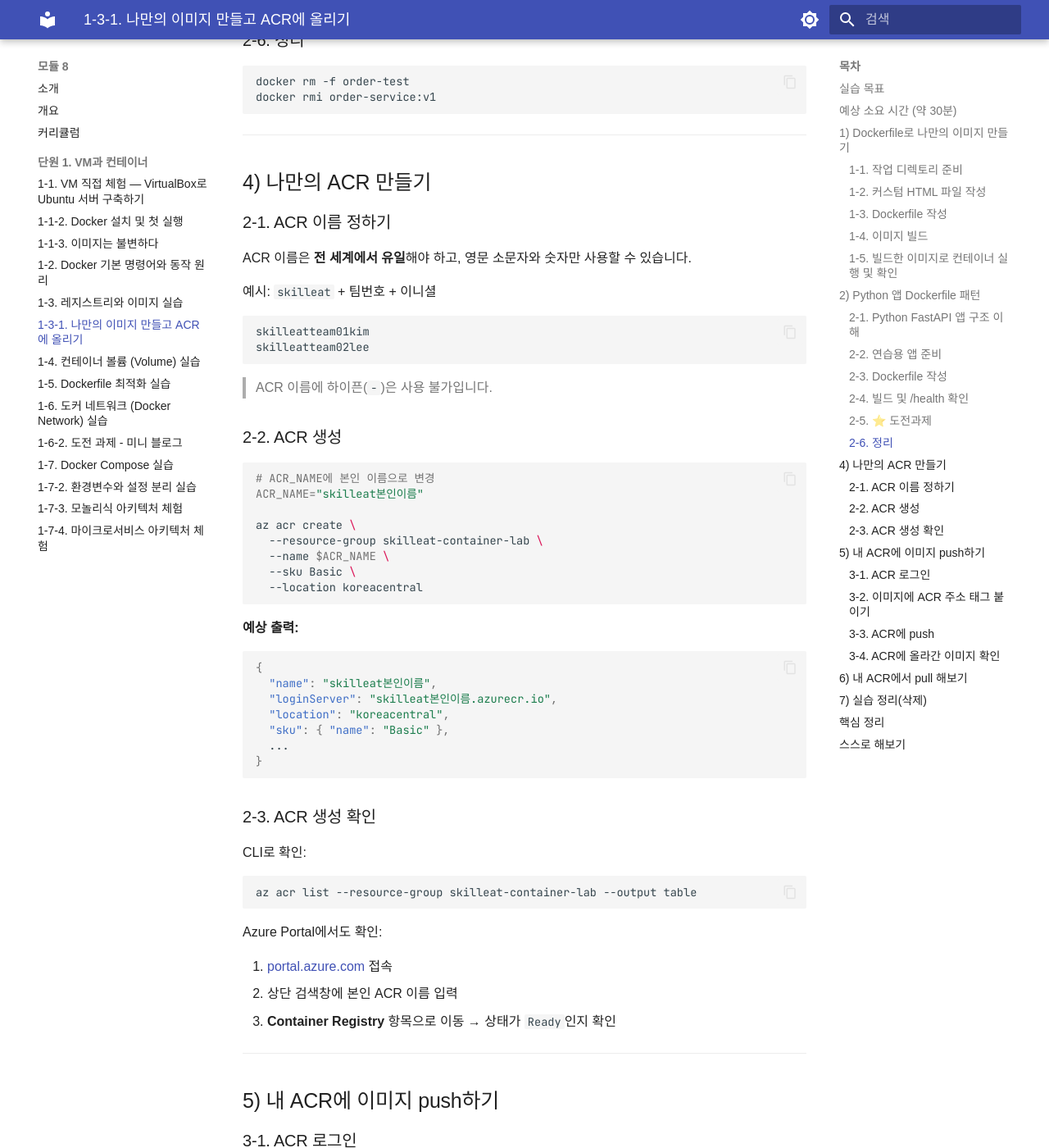
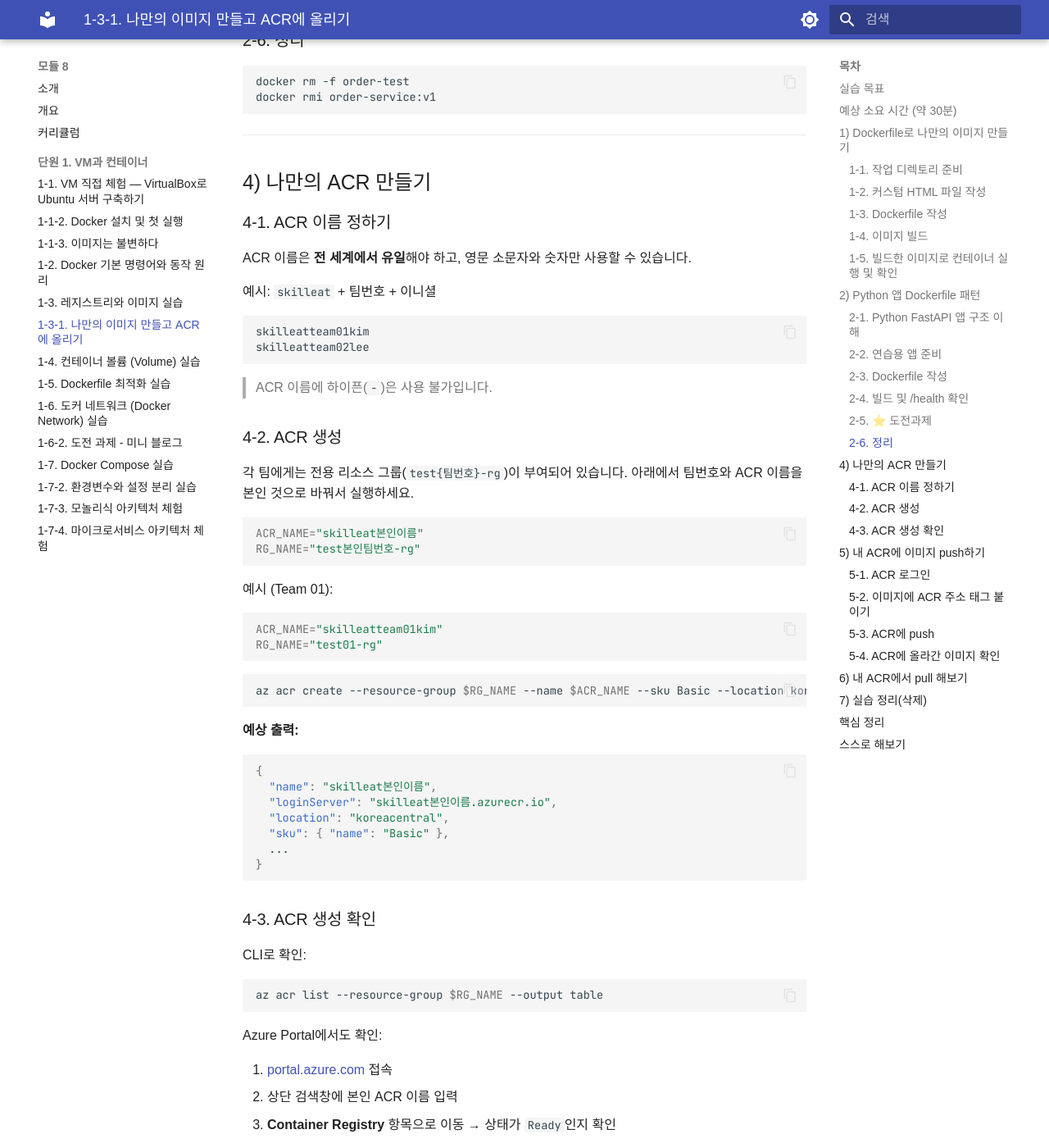
Before and after one commit to skilleat-labs/docker-k8s-labs, an MkDocs documentation site: the page built from docs/modules/module8/1-3-1.md, in a window 1280 px wide and 1400 px high, scrolled down 5106 px. Shown: the whole window at 82% size. Built offline with MkDocs 1.6.1 and Material for MkDocs 9.7.7, drawn with Linux system fonts in a browser that asks for light colours; some web fonts are replaced; some of the changed text lies outside the part shown.

Commit message:
docs: 모듈8 1-3-1 리소스 그룹 팀별 변수 적용 및 섹션 번호 수정
skilleat-container-lab → 팀별 RG_NAME 변수로 변경, 섹션 4/5 하위 번호 오류 수정

Co-Authored-By: Claude Sonnet 4.6 <noreply@anthropic.com>

````diff
--- a/docs/modules/module8/1-3-1.md
+++ b/docs/modules/module8/1-3-1.md
@@ -267,7 +267,7 @@ docker rmi order-service:v1
 
 ## 4) 나만의 ACR 만들기
 
-### 2-1. ACR 이름 정하기
+### 4-1. ACR 이름 정하기
 
 ACR 이름은 **전 세계에서 유일**해야 하고, 영문 소문자와 숫자만 사용할 수 있습니다.
 
@@ -280,17 +280,25 @@ skilleatteam02lee
 
 > ACR 이름에 하이픈(`-`)은 사용 불가입니다.
 
-### 2-2. ACR 생성
+### 4-2. ACR 생성
+
+각 팀에게는 전용 리소스 그룹(`test{팀번호}-rg`)이 부여되어 있습니다.
+아래에서 팀번호와 ACR 이름을 본인 것으로 바꿔서 실행하세요.
 
 ```bash
-# ACR_NAME에 본인 이름으로 변경
 ACR_NAME="skilleat본인이름"
+RG_NAME="test본인팀번호-rg"
+```
 
-az acr create \
-  --resource-group skilleat-container-lab \
-  --name $ACR_NAME \
-  --sku Basic \
-  --location koreacentral
+예시 (Team 01):
+
+```bash
+ACR_NAME="skilleatteam01kim"
+RG_NAME="test01-rg"
+```
+
+```bash
+az acr create --resource-group $RG_NAME --name $ACR_NAME --sku Basic --location koreacentral
 ```
 
 **예상 출력:**
@@ -305,12 +313,12 @@ az acr create \
 }
 ```
 
-### 2-3. ACR 생성 확인
+### 4-3. ACR 생성 확인
 
 CLI로 확인:
 
 ```bash
-az acr list --resource-group skilleat-container-lab --output table
+az acr list --resource-group $RG_NAME --output table
 ```
 
 Azure Portal에서도 확인:
@@ -323,7 +331,7 @@ Azure Portal에서도 확인:
 
 ## 5) 내 ACR에 이미지 push하기
 
-### 3-1. ACR 로그인
+### 5-1. ACR 로그인
 
 ```bash
 az acr login --name $ACR_NAME
@@ -335,7 +343,7 @@ az acr login --name $ACR_NAME
 Login Succeeded
 ```
 
-### 3-2. 이미지에 ACR 주소 태그 붙이기
+### 5-2. 이미지에 ACR 주소 태그 붙이기
 
 > Docker는 이미지 이름의 앞부분을 레지스트리 주소로 인식합니다.
 > `myapp:v1.0`만으로는 어느 레지스트리에 올릴지 알 수 없으므로,
@@ -357,7 +365,7 @@ docker images | grep $ACR_NAME
 skilleat본인이름.azurecr.io/myapp   v1.0   ...
 ```
 
-### 3-3. ACR에 push
+### 5-3. ACR에 push
 
 ```bash
 docker push $ACR_NAME.azurecr.io/myapp:v1.0
@@ -371,7 +379,7 @@ The push refers to repository [skilleat본인이름.azurecr.io/myapp]
 v1.0: digest: sha256:... size: ...
 ```
 
-### 3-4. ACR에 올라간 이미지 확인
+### 5-4. ACR에 올라간 이미지 확인
 
 ```bash
 az acr repository list --name $ACR_NAME --output table
````
